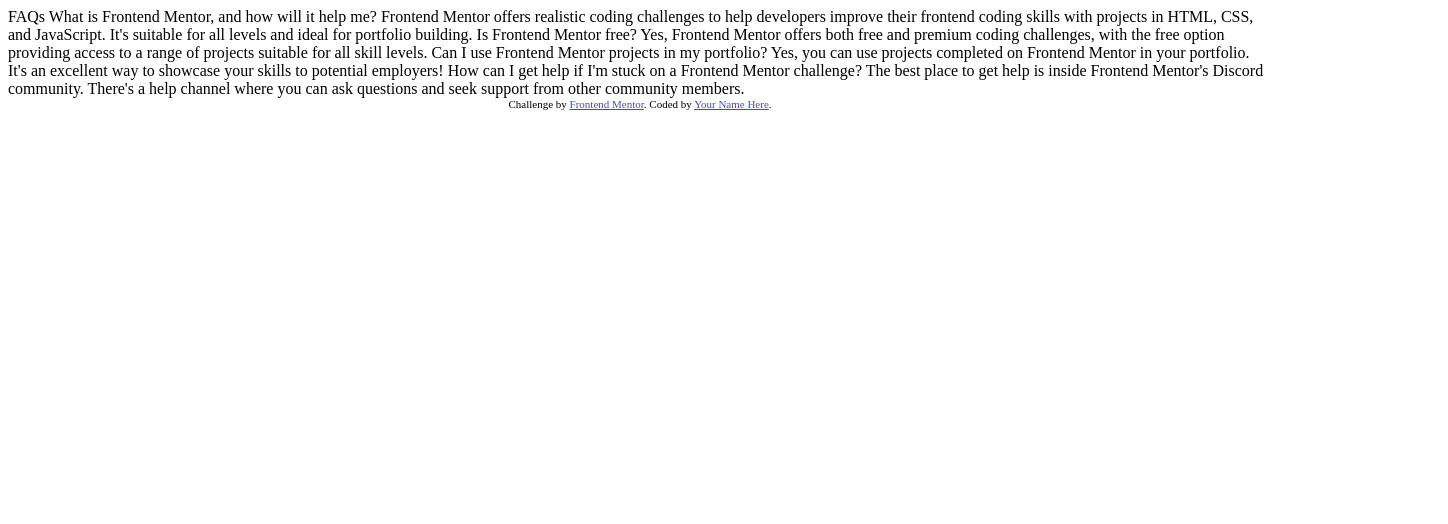
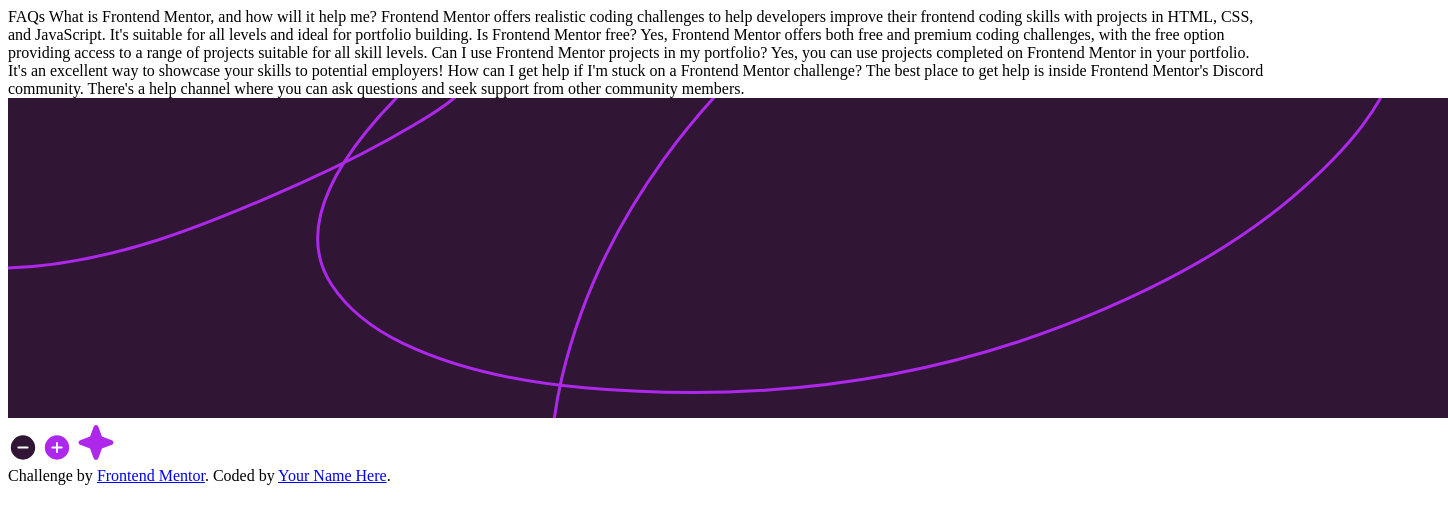
Before and after one commit to GuiGebaili78/FAQ-accordion, a plain HTML site: page index.html in a window 1280 px wide. Shown: the whole page, 1448 px wide, since content can reach past the window. Drawn offline with Linux system fonts and the light colour scheme.

Commit message:
ambientação

```diff
--- a/index.html
+++ b/index.html
@@ -2,17 +2,16 @@
 <html lang="en">
 <head>
   <meta charset="UTF-8">
-  <meta name="viewport" content="width=device-width, initial-scale=1.0"> <!-- displays site properly based on user's device -->
-
+  <meta name="viewport" content="width=device-width, initial-scale=1.0">
   <link rel="icon" type="image/png" sizes="32x32" href="./assets/images/favicon-32x32.png">
+  <link rel="stylesheet" href="style.css">
+  <link rel="preconnect" href="https://fonts.googleapis.com">
+<link rel="preconnect" href="https://fonts.gstatic.com" crossorigin>
+<link href="https://fonts.googleapis.com/css2?family=Work+Sans:wght@400;600;700&display=swap" rel="stylesheet">
 
   <title>Frontend Mentor | FAQ accordion</title>
 
-  <!-- Feel free to remove these styles or customise in your own stylesheet 👍 -->
-  <style>
-    .attribution { font-size: 11px; text-align: center; }
-    .attribution a { color: hsl(228, 45%, 44%); }
-  </style>
+
 </head>
 <body>
 
@@ -39,10 +38,16 @@
   The best place to get help is inside Frontend Mentor's Discord community. There's a help
   channel where you can ask questions and seek support from other community members.
 
+  <img src="/assets/images/background-pattern-desktop.svg" alt="">
+  <img src="/assets/images/icon-minus.svg" alt="">
+  <img src="/assets/images/icon-plus.svg" alt="">
+  <img src="/assets/images/icon-star.svg" alt="">
 
-  <div class="attribution">
+
+
+  <footer class="attribution">
     Challenge by <a href="https://www.frontendmentor.io?ref=challenge" target="_blank">Frontend Mentor</a>.
     Coded by <a href="#">Your Name Here</a>.
-  </div>
+  </footer>
 </body>
 </html>
```
Also changed, not shown: style.css (added, +9 -0 lines).
